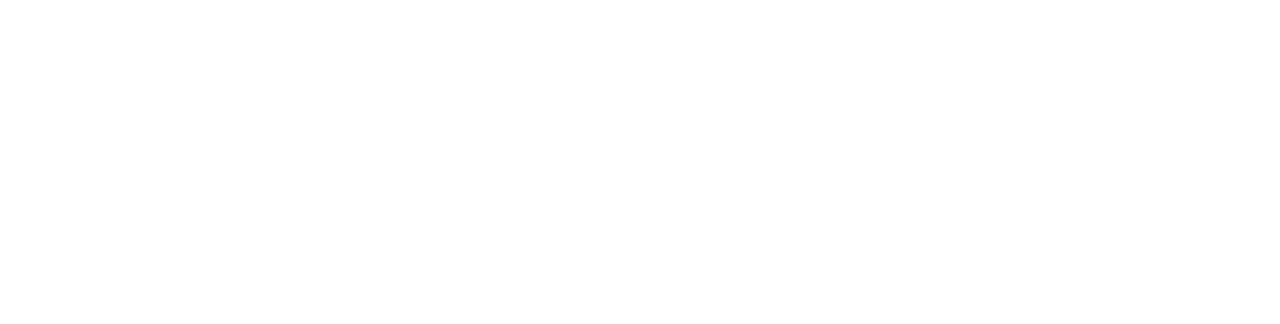
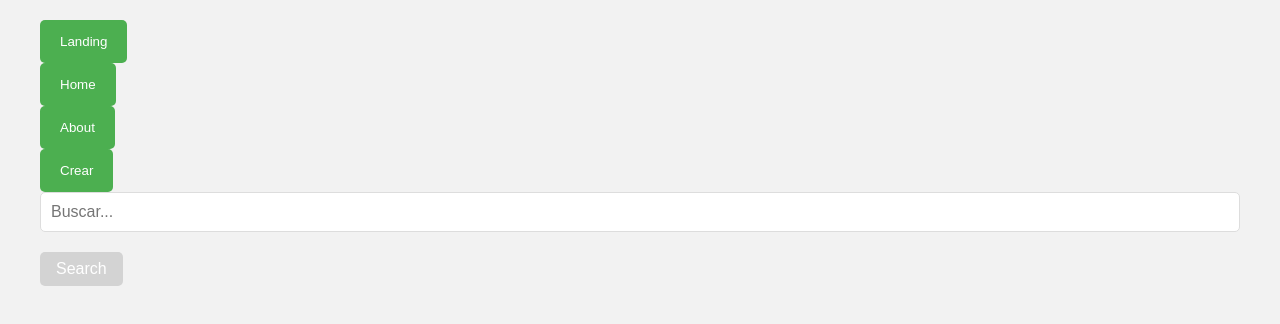
Before and after one commit to Lafsitoo/PI-Dogs, a React (Create React App) app in the folder client/: page /home in a window 1280 px wide. Before the commit this address had no page. Shown: the top 324 px of the page. Built offline with nearby package versions, Linux system fonts and the light colour scheme.

Commit message:
05/02-03:32

```diff
--- a/client/src/components/NavBar/NavBar.jsx
+++ b/client/src/components/NavBar/NavBar.jsx
@@ -8,17 +8,17 @@
             <nav>
             <div>
                 <Link to="/">
-                    <button></button>
+                    <button>Landing</button>
                 </Link>
             </div>
             <div>
-                <Link to="/dogs">
-                    <button></button>
+                <Link to="/home">
+                    <button>Home</button>
                 </Link>
             </div>
             <div>
                 <Link to="/about">
-                    <button></button>
+                    <button>About</button>
                 </Link>
             </div>
             </nav>
--- a/client/src/components/SearchBar/SearchBar.css
+++ b/client/src/components/SearchBar/SearchBar.css
@@ -0,0 +1,8 @@
+button[type="submit"] {
+    padding: 0.5rem 1rem;
+    background-color: lightgray;
+    border: none;
+    border-radius: 5px;
+    font-size: 1rem;
+    cursor: pointer;
+  }
--- a/client/src/components/SearchBar/SearchBar.jsx
+++ b/client/src/components/SearchBar/SearchBar.jsx
@@ -1,16 +1,25 @@
 import { useState } from "react";
+import { useDispatch } from "react-redux";
+import { searchDogs } from "../../redux/actions";
 import "./SearchBar.css";
 
 const SearchBar = () => {
   const [input, setInput] = useState("");
+  const dispatch = useDispatch();
 
   const handleInputChange = (e) => {
     e.preventDefault();
     setInput(e.target.value);
   };
 
+  const handleSubmit = (e) => {
+    e.preventDefault();
+    dispatch(searchDogs(input));
+    setInput("");
+  };
+
   return (
-    <form>
+    <form onSubmit={(e) => handleSubmit(e)}>
       <input
         type="text"
         value={input}
@@ -18,7 +27,9 @@
         placeholder="Buscar..."
         onChange={(e) => handleInputChange(e)}
       ></input>
-      <input type="submit"></input>
+      <button type="submit" onSubmit={(e) => handleSubmit(e)}>
+        Search
+      </button>
     </form>
   );
 };
--- a/client/src/pages/Home/Home.css
+++ b/client/src/pages/Home/Home.css
@@ -0,0 +1,43 @@
+body {
+    font-family: Arial, sans-serif;
+    font-size: 16px;
+    line-height: 1.5;
+    background-color: #f2f2f2;
+  }
+
+  .container {
+    max-width: 1200px;
+    margin: 0 auto;
+    padding: 20px;
+  }
+
+  h1, h2, h3 {
+    color: #333;
+    margin-top: 0;
+  }
+
+  p {
+    color: #333;
+    margin-bottom: 1.5rem;
+  }
+
+  button {
+    background-color: #4CAF50;
+    color: white;
+    padding: 14px 20px;
+    border: none;
+    cursor: pointer;
+    border-radius: 5px;
+  }
+
+  input[type="text"],
+  input[type="email"],
+  textarea {
+    padding: 10px;
+    font-size: 16px;
+    border-radius: 5px;
+    border: 1px solid #ddd;
+    width: 100%;
+    box-sizing: border-box;
+    margin-bottom: 20px;
+  }
--- a/client/src/pages/Home/Home.jsx
+++ b/client/src/pages/Home/Home.jsx
@@ -1,14 +1,18 @@
 import { Link } from "react-router-dom";
+import { SearchBar } from "../../components/SearchBar/SearchBar";
+import { NavBar } from "../../components/NavBar/NavBar";
 import "./Home.css";
 
 const Home = () => {
   return (
-    <main>
+    <main className="container">
+      <NavBar />
       <div>
         <Link to="/form">
           <button>Crear</button>
         </Link>
       </div>
+      <SearchBar />
     </main>
   );
 };
--- a/client/src/redux/actions/index.js
+++ b/client/src/redux/actions/index.js
@@ -0,0 +1,13 @@
+import axios from "axios";
+import { SEARCH_DOGS } from "../constants/index";
+const url = "http://localhost:3001";
+
+export const searchDogs = (name) => {
+  return async (dispatch) => {
+    const { json } = await axios(`${url}/dogs?name=${name}`);
+    dispatch({
+      type: SEARCH_DOGS,
+      payload: json.data,
+    });
+  };
+};
--- /dev/null
+++ b/client/src/redux/constants/index.js
@@ -0,0 +1,3 @@
+const SEARCH_DOGS = "SEARCH_DOGS";
+
+export { SEARCH_DOGS };
--- a/client/src/redux/reducers/index.js
+++ b/client/src/redux/reducers/index.js
@@ -0,0 +1,22 @@
+import { SEARCH_DOGS } from "../constants";
+
+const initialState = {
+  dogs: [],
+};
+
+const rootReducer = (state = initialState, action) => {
+  switch (action.type) {
+    case SEARCH_DOGS:
+      return {
+        ...state,
+        dogs: action.payload,
+      };
+
+    default:
+      return {
+        ...state,
+      };
+  }
+};
+
+export default rootReducer;
--- a/client/src/routes.jsx
+++ b/client/src/routes.jsx
@@ -1,4 +1,6 @@
 import { BrowserRouter, Routes, Route } from "react-router-dom";
+import { Home } from "./pages/Home/Home";
+import {Create} from "./pages/Create/Create"
 import { Landing } from "./pages/Landing/Landing";
 
 function Router() {
@@ -6,9 +8,9 @@
     <BrowserRouter>
       <Routes>
         <Route index element={ <Landing /> } />
+        <Route path={"/home"} element={<Home />} />
+        <Route path={"/form"} element={<Create />} />
         {/* <Route path={"/"} element={X} />
-        <Route path={"/"} element={X} />
-        <Route path={"/"} element={X} />
         <Route path={"/"} element={X} /> */}
       </Routes>
     </BrowserRouter>
```
